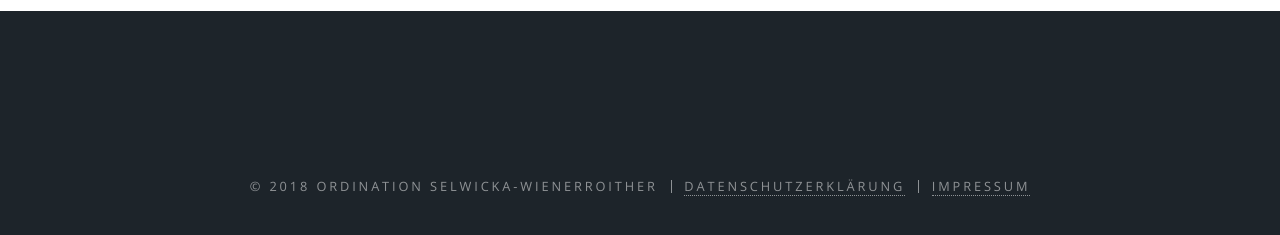
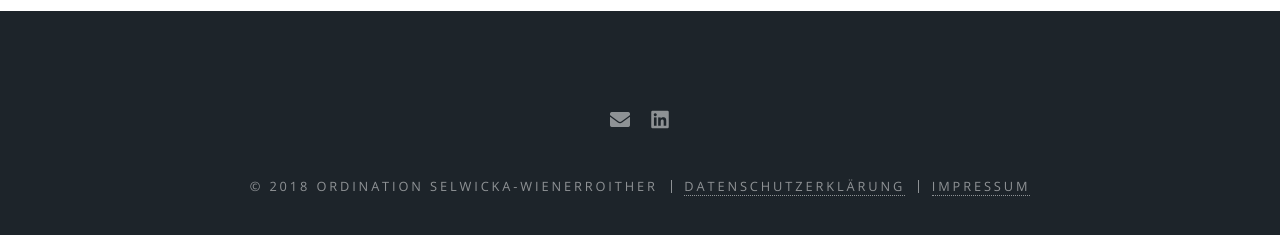
Before and after one commit to patrickfav/website-dr-sel, a Jekyll site: the page built from page_contact.md, in a window 1280 px wide and 1400 px high, scrolled down 330 px. Shown: the part 1111-1346 px from the top of the window. Built offline with Jekyll 4.4.1, drawn with Linux system fonts in a browser that asks for light colours.

Commit message:
Fix missing font awesome icons

```diff
--- a/_config.yml
+++ b/_config.yml
@@ -54,7 +54,8 @@ compress_html:
   profile: false
 
 social:
-  linkedin-square: https://www.linkedin.com/in/beate-selwicka-wienerroither-b5083281/
+  email: /kontakt
+  linkedin: https://www.linkedin.com/in/beate-selwicka-wienerroither-b5083281/
   #twitter: https://twitter.com/<username>
   #github: https://github.com/<username>
   #facebook-official: https://facebook.com/<username>
--- a/_includes/footer.html
+++ b/_includes/footer.html
@@ -4,10 +4,10 @@
     {% for socloc in site.social %}
     {% if socloc[1] %}
     {% if socloc[0] == 'email' %}
-    <li><a target="_blank" href="{{ socloc[1] }}" class="icon fa-envelope-o"
+    <li><a href="{{ socloc[1] }}" class="icon-footer fas fa-envelope"
            ><span class="label">E-mail</span></a></li>
     {% else %}
-    <li><a target="_blank" href="{{ socloc[1] }}" class="icon fa-{{ socloc[0] }}"
+    <li><a target="_blank" href="{{ socloc[1] }}" class="icon-footer fab fa-{{ socloc[0] }}"
            ><span class="label">{{ socloc[0] }}</span></a></li>
     {% endif %}
     {% endif %}
--- a/_sass/libs/fontawesome/fontawesome.scss
+++ b/_sass/libs/fontawesome/fontawesome.scss
@@ -15,3 +15,4 @@
 @import 'icons';
 @import 'screen-reader';
 @import 'fa-solid';
+@import 'fa-brands';
--- a/css/main.scss
+++ b/css/main.scss
@@ -468,6 +468,12 @@ $baseurl: '#{$site_baseurl}/images';
 	}
 
 /* Icon */
+    .icon-footer {
+        border-bottom: none;
+        > .label {
+        			display: none;
+        }
+    }
 
 	.icon {
 		@include icon;
```
Also changed, not shown: page_index.html (+7 -6 lines).
